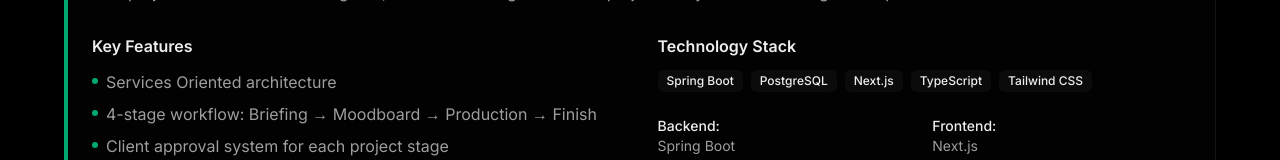
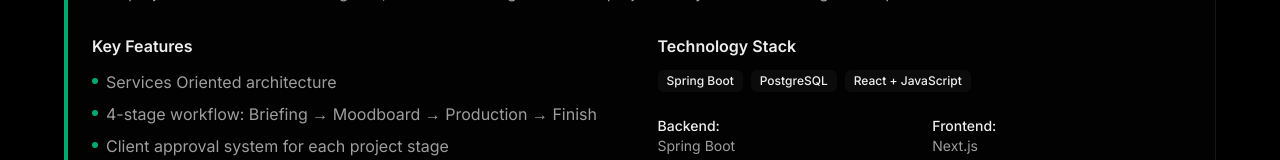
Before and after one commit to BrenoFar/portfolio-frontend, a Next.js app: page / in a window 1280 px wide. Shown: the part 1784-1944 px from the top of the page. Built offline with nearby package versions, Linux system fonts and the light colour scheme.

Commit message:
feat: deska tecnologies

```diff
--- a/components/project-showcase.tsx
+++ b/components/project-showcase.tsx
@@ -10,7 +10,7 @@ export function ProjectShowcase() {
       title: "Deska",
       description:
         "A 1v1 designer-client collaboration platform that streamlines graphic design projects through structured workflows. Clients receive a unique project ID to share with designers, who then manage the entire project lifecycle from briefing to completion.",
-      technologies: ["Spring Boot", "PostgreSQL", "Next.js", "TypeScript", "Tailwind CSS"],
+      technologies: ["Spring Boot", "PostgreSQL", "React + JavaScript"],
       backend: "Spring Boot",
       frontend: "Next.js",
       features: [
```
